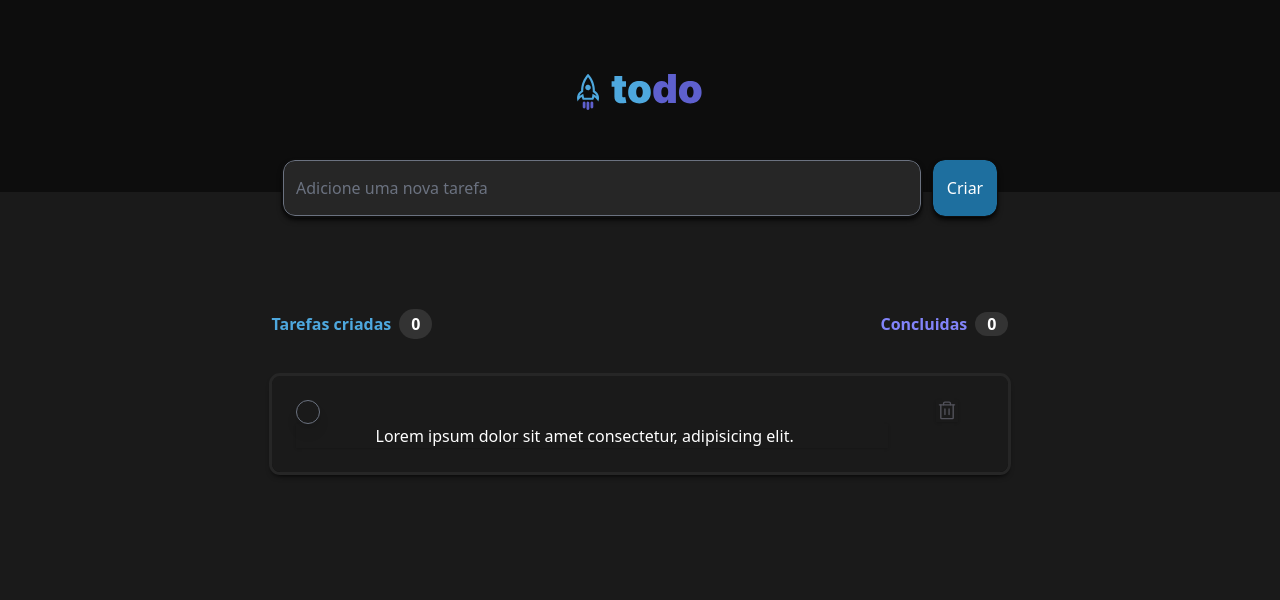
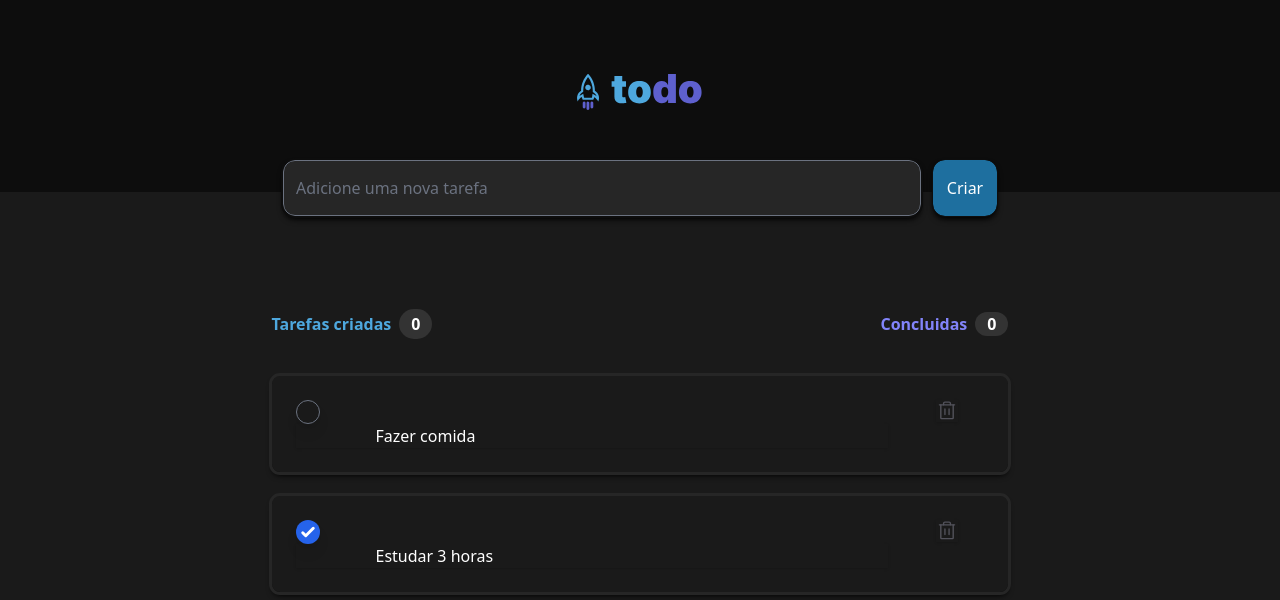
Before and after one commit to frohlich71/toDoList, a React (Vite) app: page / in a window 1280 px wide. Shown: the top 600 px of the page. Built offline with nearby package versions, Linux system fonts and the light colour scheme; the HTML template or start-up script is replaced by a standard one.

Commit message:
recebendo status e conteudo de forma dinamica

```diff
--- a/index.html
+++ b/index.html
@@ -2,7 +2,7 @@
 <html lang="en">
   <head>
     <meta charset="UTF-8" />
-    <link rel="icon" type="image/svg+xml" href="/src/favicon.svg" />
+    <link rel="icon" type="image/svg+xml" href="./src/assets/fav.ico" />
     <meta name="viewport" content="width=device-width, initial-scale=1.0" />
     <title>Vite App</title>
   </head>
--- a/src/App.tsx
+++ b/src/App.tsx
@@ -2,21 +2,7 @@ import { EmptyList } from "./components/EmptyList"
 import { Header } from "./components/Header"
 import { Input } from "./components/Input"
 import { Task } from "./components/Task"
-
-const tasks = [
-  {
-    id: 1,
-    content: 'Fazer 3 exercicios',
-    status: false
-
-  },
-  {
-    id: 2,
-    content: 'Estudar 3 horas',
-    status: true
-  }
-]
-
+import { TaskList } from "./components/TaskLIst"
 
 export function App () {
   return (
@@ -42,7 +28,7 @@ export function App () {
             </span>
           </div>
         </header>
-        <Task />
+       <TaskList />
       </article>
       </main>
     </div>
--- a/src/components/Task.tsx
+++ b/src/components/Task.tsx
@@ -1,11 +1,18 @@
 import {Trash} from 'phosphor-react'
 
-export function Task () {
+interface TaskProps {
+  id?: number;
+  status: boolean;
+  content: string;
+}
+
+export function Task ({status, content}: TaskProps) {
+
   return (
-    <div className='pt-6 flex w-[46rem] h-24 outline outline-[#262626] shadow-md shadow-black rounded-lg pl-6 text-ellipsis overflow-scroll'>
-      <input type="checkbox" className="rounded-full bg-transparent w-6 h-6 absolute shadow-lg" />
+    <div className='pt-6 flex w-[46rem] h-24 outline outline-[#262626] shadow-md shadow-black rounded-lg pl-6 text-ellipsis overflow-scroll mb-6'>
+      <input name='taskStatus' type="checkbox" className="rounded-full bg-transparent w-6 h-6 absolute shadow-lg" defaultChecked={status}/>
       <div className='w-[37rem] content-center'>
-      <div className="text-white pl-20 text-left font-normal shadow">Lorem ipsum dolor sit amet consectetur, adipisicing elit. </div>
+      <div className="text-white pl-20 text-left font-normal shadow">{content}</div>
       </div>
       <Trash  size='22' className='text-zinc-600 absolute ml-[40rem] shadow'/>
     </div>
--- /dev/null
+++ b/src/components/TaskLIst.tsx
@@ -0,0 +1,31 @@
+import { Task } from "./Task"
+
+const tasks = [
+  {
+    id: 1,
+    status: false,
+    content: 'Fazer comida'
+
+  },
+  {
+    id: 2,
+    content: 'Estudar 3 horas',
+    status: true
+  }
+]
+
+export function TaskList () {
+  return(
+    <div>
+      {tasks.map(task => {
+        return (
+          <Task
+            key={task.id}
+            content ={task.content}
+            status = {task.status}
+          />
+        )
+      })}
+    </div>
+  )
+}
```
Also changed, not shown: 1 other file (tests, documents, lock files or other folders).
